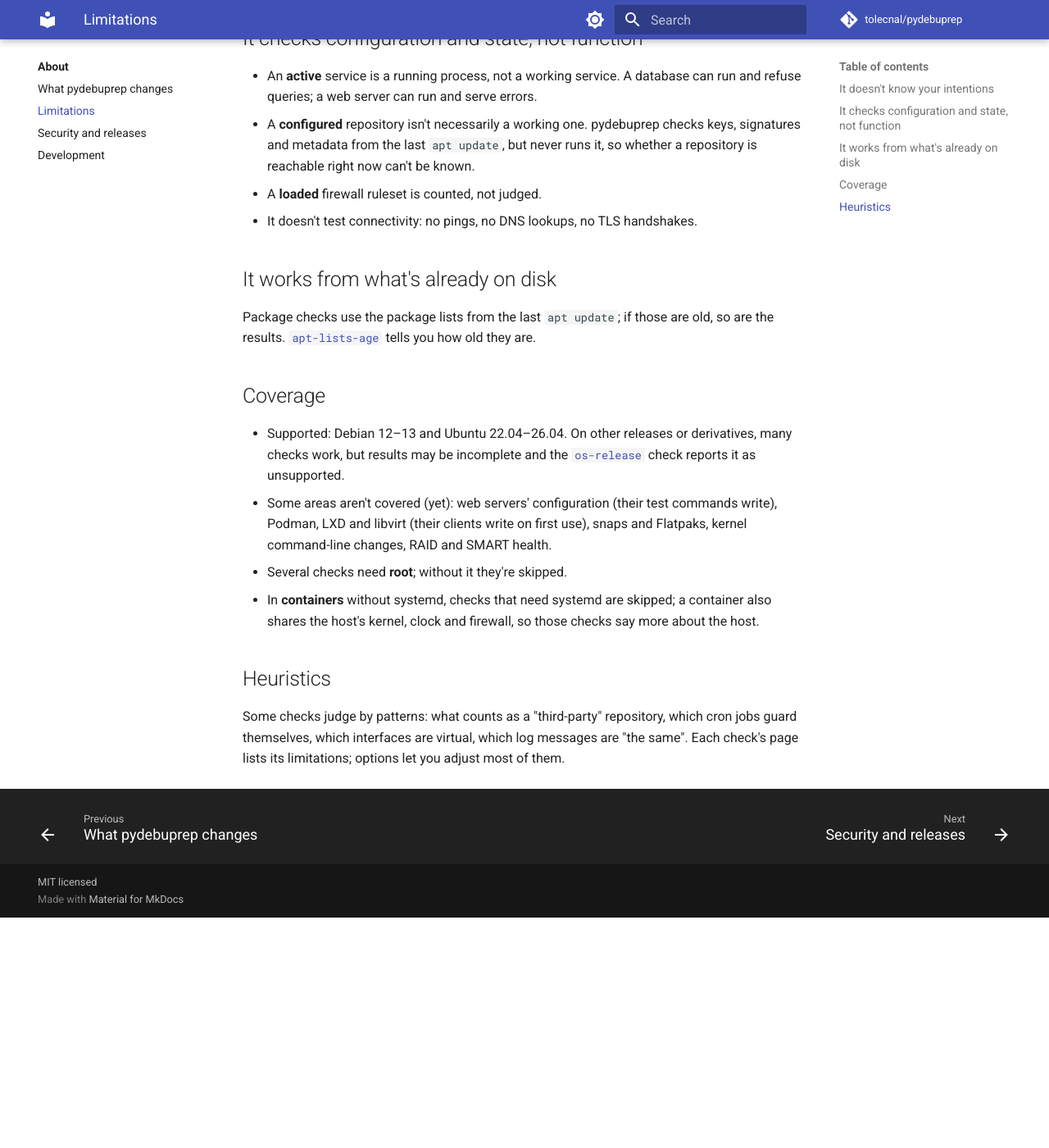
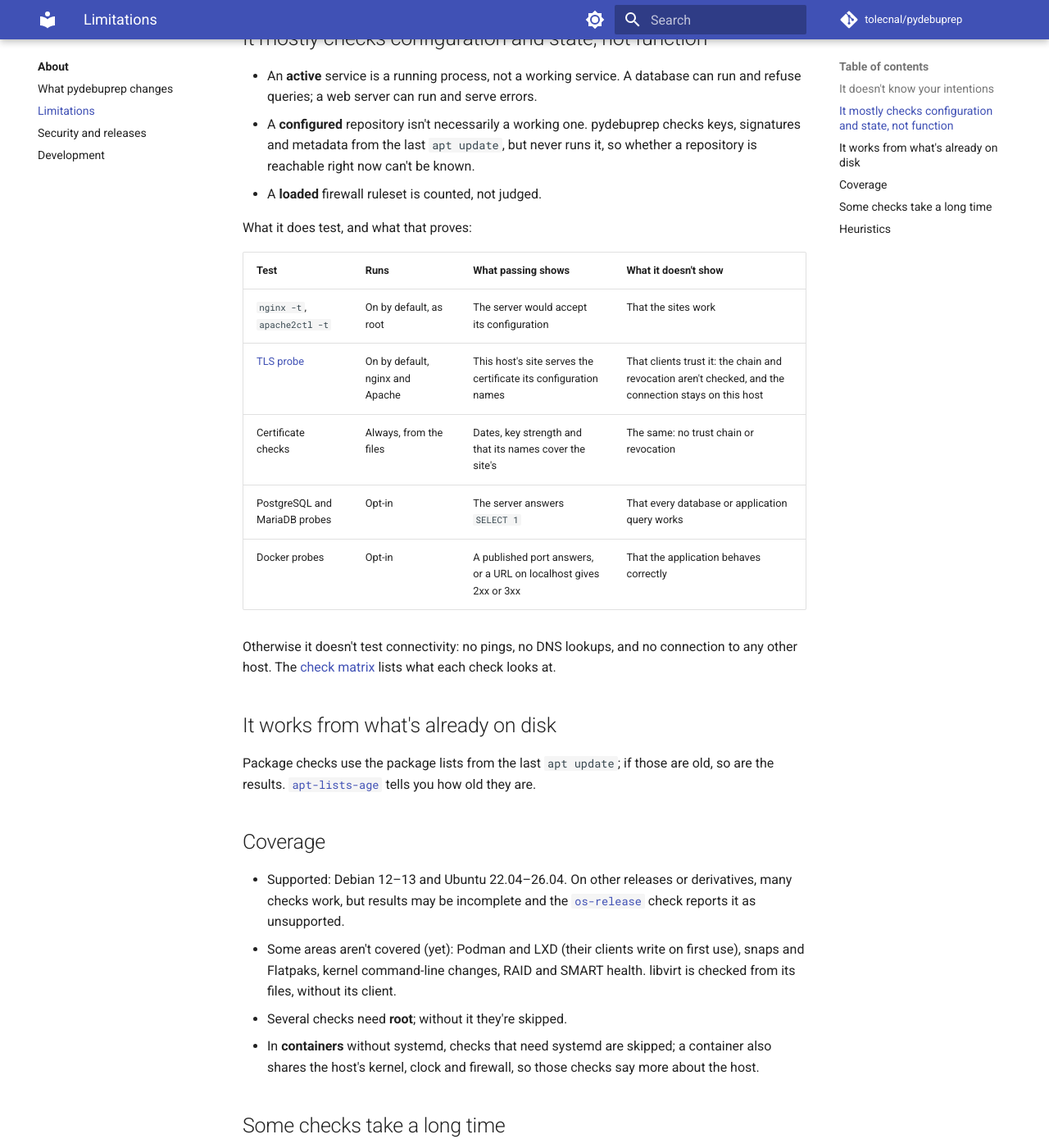
Before and after one commit to tolecnal/pydebuprep, an MkDocs documentation site: the page built from docs/about/limitations.md, in a window 1280 px wide and 1400 px high, scrolled down 458 px. Shown: the whole window at 82% size. Built offline with MkDocs 1.6.1 and Material for MkDocs 9.7.7, drawn with Linux system fonts in a browser that asks for light colours; comment, search, counter and statistics services are not loaded; before the commit the page ends 1577 px from its top, so only the background shows below that; some of the changed text lies outside the part shown.

Commit message:
docs: correct the limitations page, make debsums' run time clear
The page still said there are no TLS handshakes and that web server configuration
isn't covered. It now says what is tested and what a pass proves. debsums' cost is
stated on its page, in the guide, README and man page, and at a terminal before it runs.

Co-Authored-By: Claude Opus 5.5 <noreply@anthropic.com>

```diff
--- a/docs/about/limitations.md
+++ b/docs/about/limitations.md
@@ -10,7 +10,7 @@ pydebuprep can see the change, not whether you wanted it. Comparisons with a
 snapshot are questions, not verdicts. Silence what's expected through the
 [configuration](../configuration/index.md).
 
-## It checks configuration and state, not function
+## It mostly checks configuration and state, not function
 
 - An **active** service is a running process, not a working service. A database can
   run and refuse queries; a web server can run and serve errors.
@@ -18,7 +18,19 @@ snapshot are questions, not verdicts. Silence what's expected through the
   keys, signatures and metadata from the last `apt update`, but never runs it, so
   whether a repository is reachable right now can't be known.
 - A **loaded** firewall ruleset is counted, not judged.
-- It doesn't test connectivity: no pings, no DNS lookups, no TLS handshakes.
+
+What it does test, and what that proves:
+
+| Test | Runs | What passing shows | What it doesn't show |
+|---|---|---|---|
+| `nginx -t`, `apache2ctl -t` | On by default, as root | The server would accept its configuration | That the sites work |
+| [TLS probe](../checks/nginx.md) | On by default, nginx and Apache | This host's site serves the certificate its configuration names | That clients trust it: the chain and revocation aren't checked, and the connection stays on this host |
+| Certificate checks | Always, from the files | Dates, key strength and that its names cover the site's | The same: no trust chain or revocation |
+| PostgreSQL and MariaDB probes | Opt-in | The server answers `SELECT 1` | That every database or application query works |
+| Docker probes | Opt-in | A published port answers, or a URL on localhost gives 2xx or 3xx | That the application behaves correctly |
+
+Otherwise it doesn't test connectivity: no pings, no DNS lookups, and no connection to
+any other host. The [check matrix](../checks/matrix.md) lists what each check looks at.
 
 ## It works from what's already on disk
 
@@ -31,13 +43,21 @@ they are.
 - Supported: Debian 12–13 and Ubuntu 22.04–26.04. On other releases or
   derivatives, many checks work, but results may be incomplete and the
   [`os-release`](../checks/os-release.md) check reports it as unsupported.
-- Some areas aren't covered (yet): web servers' configuration (their test commands
-  write), Podman, LXD and libvirt (their clients write on first use), snaps and
-  Flatpaks, kernel command-line changes, RAID and SMART health.
+- Some areas aren't covered (yet): Podman and LXD (their clients write on first use),
+  snaps and Flatpaks, kernel command-line changes, RAID and SMART health. libvirt is
+  checked from its files, without its client.
 - Several checks need **root**; without it they're skipped.
 - In **containers** without systemd, checks that need systemd are skipped; a
   container also shares the host's kernel, clock and firewall, so those checks say
   more about the host.
+
+## Some checks take a long time
+
+[`debsums`](../checks/debsums.md) reads every file of every installed package, which can
+take many minutes on a large system or slow disks, especially on a cold cache. It runs
+whenever `debsums` is installed, which pydebuprep's package recommends. It gives up
+after `timeout_seconds` (600). Leave it out with `--skip debsums` when you're short of
+time.
 
 ## Heuristics
 
```
Also changed, not shown: README.md (+1 -1 lines), docs/backlog.md (+17 -0 lines), docs/checks/debsums.md (+7 -3 lines), docs/guide/reports.md (+1 -1 lines), 6 other files.
